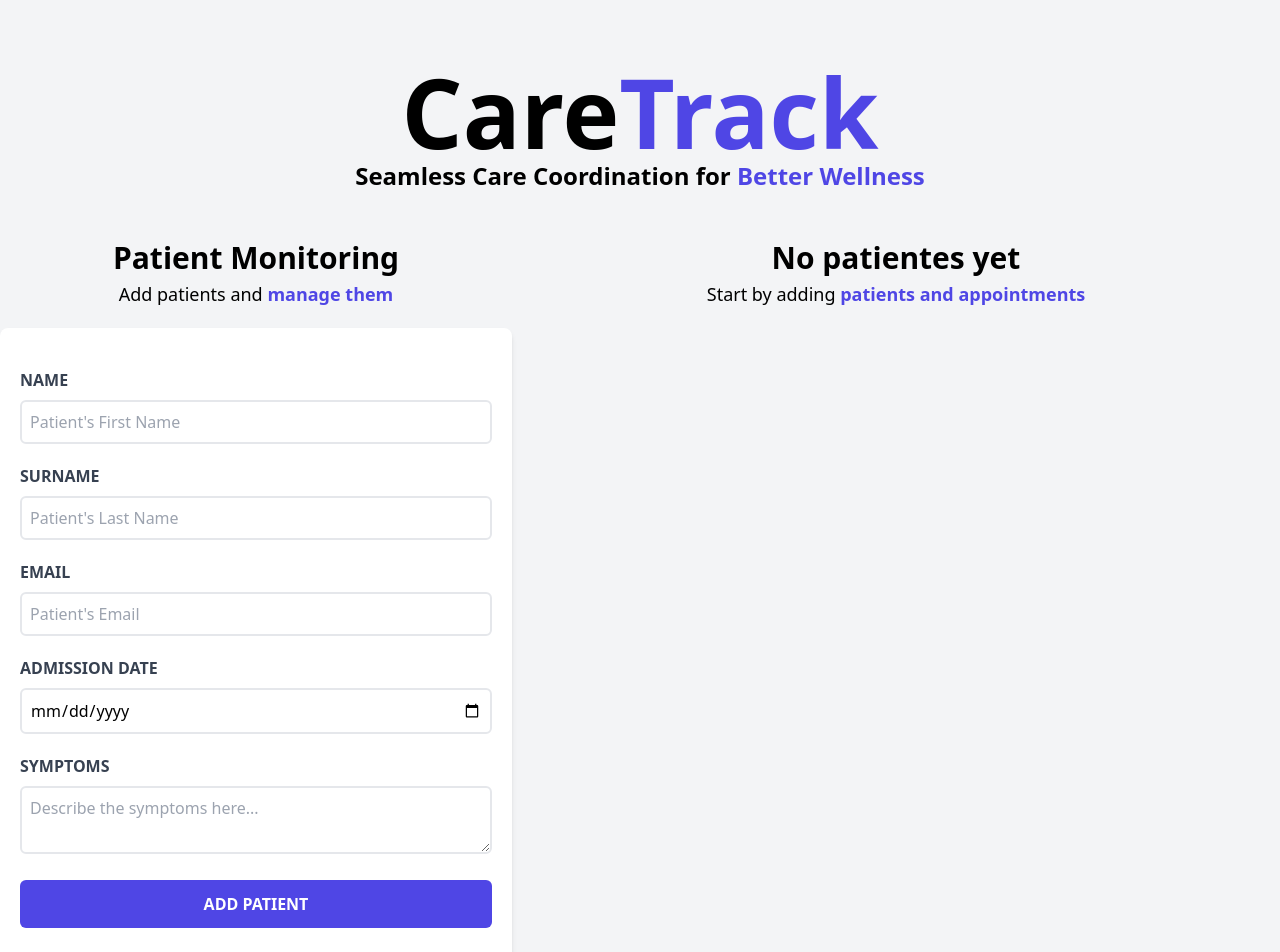
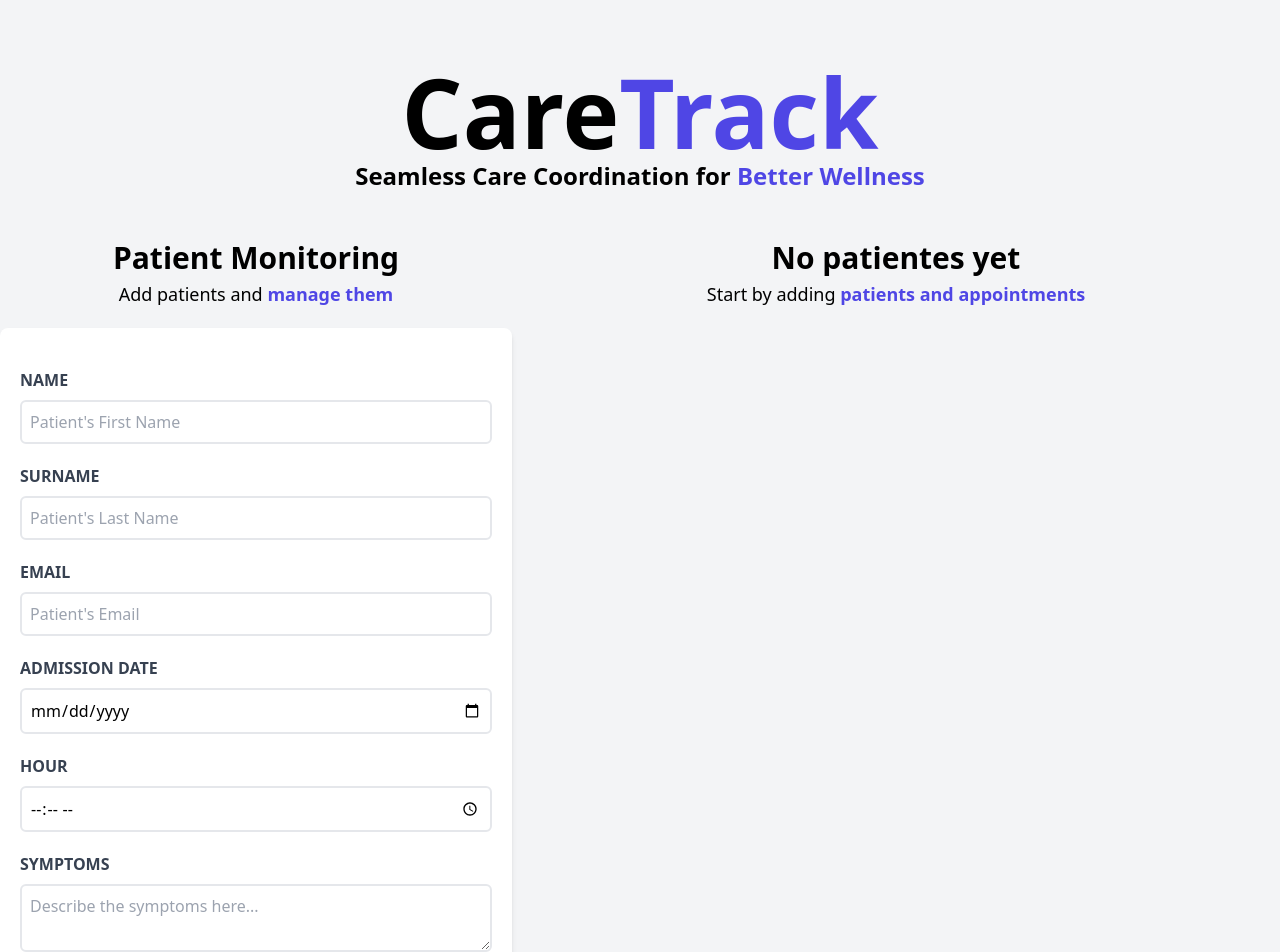
Before and after one commit to cristianaguero/CareTrack, a React (Vite) app: page / in a window 1280 px wide. Shown: the top 952 px of the page. Built offline with nearby package versions, Linux system fonts and the light colour scheme.

Commit message:
adding hour to the appointment

```diff
--- a/src/components/Form.jsx
+++ b/src/components/Form.jsx
@@ -7,16 +7,18 @@ function Form({ patients, setPatients, patient, setPatient }) {
     const [surname, setSurname] = useState('')
     const [email, setEmail] = useState('')
     const [admissionDate, setAdmissionDate] = useState('')
+    const [hour, setHour] = useState('')
     const [symptoms, setSymptoms] = useState('')
     const [validation, setValidation] = useState(false)
 
     useEffect(() => {
         if (Object.keys(patient).length) {
-            const { name, surname, email, admissionDate, symptoms } = patient
+            const { name, surname, email, admissionDate, hour, symptoms } = patient
             setName(name)
             setSurname(surname)
             setEmail(email)
             setAdmissionDate(admissionDate)
+            setHour(hour)
             setSymptoms(symptoms)
         }
     }, [patient])
@@ -30,7 +32,7 @@ function Form({ patients, setPatients, patient, setPatient }) {
     function handleSubmit(e) {
         e.preventDefault()
 
-        if ([name, surname, email, admissionDate, symptoms].includes('')) {
+        if ([name, surname, email, admissionDate, hour, symptoms].includes('')) {
             setValidation(true)
             return
         }
@@ -42,6 +44,7 @@ function Form({ patients, setPatients, patient, setPatient }) {
             surname,
             email,
             admissionDate,
+            hour,
             symptoms
         }
 
@@ -59,6 +62,7 @@ function Form({ patients, setPatients, patient, setPatient }) {
         setSurname('')
         setEmail('')
         setAdmissionDate('')
+        setHour('')
         setSymptoms('')
 
     }
@@ -123,15 +127,28 @@ function Form({ patients, setPatients, patient, setPatient }) {
                 <div className="mb-5">
                     <label
                         className="block text-gray-700 uppercase font-bold"
-                        htmlFor="surname">
+                        htmlFor="admissionDate">
                         Admission Date
                     </label>
                     <input
                         className="border-2 w-full p-2 mt-2 placeholder-gray-400 rounded-md"
-                        id="surname"
+                        id="admissionDate"
                         type="date"
                         value={admissionDate}
                         onChange={e => setAdmissionDate(e.target.value)} />
+                </div>
+                <div className="mb-5">
+                    <label
+                        className="block text-gray-700 uppercase font-bold"
+                        htmlFor="hour">
+                        Hour
+                    </label>
+                    <input
+                        className="border-2 w-full p-2 mt-2 placeholder-gray-400 rounded-md"
+                        id="hour"
+                        type='time'
+                        value={hour}
+                        onChange={e => setHour(e.target.value)} />
                 </div>
                 <div className="mb-5">
                     <label
--- a/src/components/Patient.jsx
+++ b/src/components/Patient.jsx
@@ -2,7 +2,7 @@
 
 function Patient( {patient, setPatient, deletePatient} ) {
 
-    const { name, surname, email, admissionDate, symptoms, id } = patient
+    const { name, surname, email, admissionDate, hour, symptoms, id } = patient
 
     function handleDelete() {
         const confirm = window.confirm('Are you sure you want to delete this patient?')
@@ -25,6 +25,9 @@ function Patient( {patient, setPatient, deletePatient} ) {
             <p className="font-bold mb-3 text-gray-700 uppercase">Date: {''}
                 <span className="font-normal normal-case"> {admissionDate} </span>
             </p>
+            <p className="font-bold mb-3 text-gray-700 uppercase">Hour: {''}
+                <span className="font-normal normal-case"> {hour} </span>
+            </p>
             <p className="font-bold mb-3 text-gray-700 uppercase">Symptoms: {''}
                 <span className="font-normal normal-case"> {symptoms} </span>
             </p>
--- a/src/components/PatientList.jsx
+++ b/src/components/PatientList.jsx
@@ -14,7 +14,7 @@ function PatientList({ patients, setPatient, deletePatient }) {
                         </span>
                     </p>
 
-                    {patients.map(patient => <Patient key={patient.id} patient={patient} setPatient={setPatient}n deletePatient={deletePatient} />)}
+                    {patients.map(patient => <Patient key={patient.id} patient={patient} setPatient={setPatient} deletePatient={deletePatient} />)}
                 </>
             ) : (
                 <>
```
